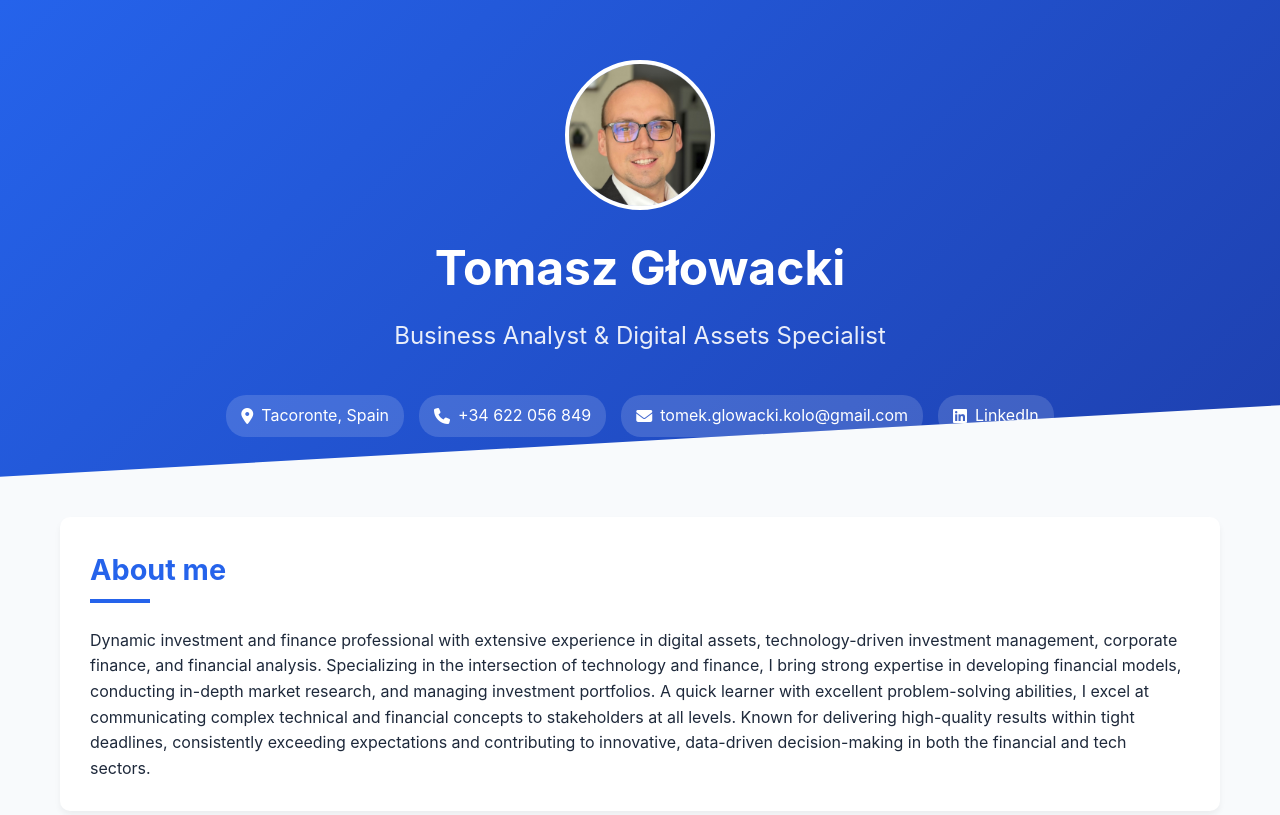
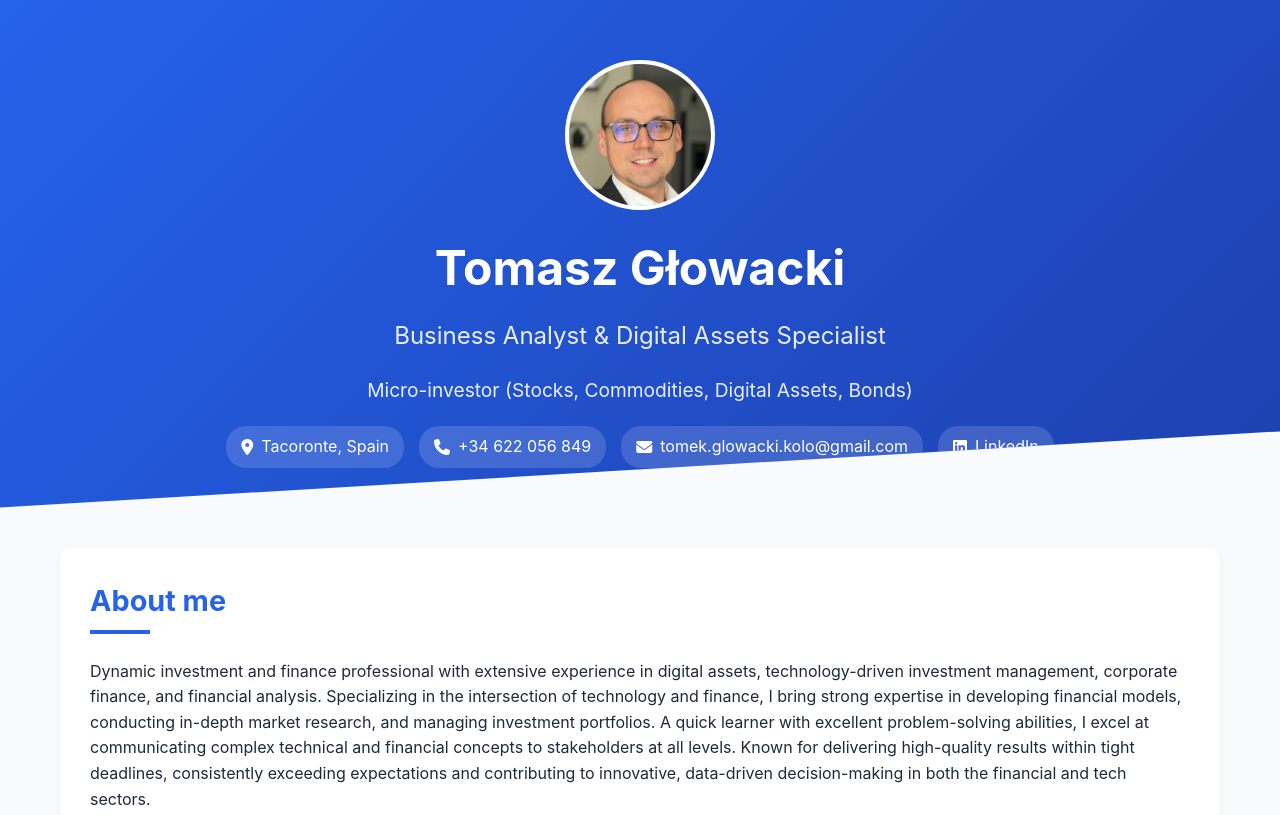
Before and after one commit to digitaltom86/tomaszglowacki.github.io, a plain HTML site: page index.html in a window 1280 px wide. Shown: the top 815 px of the page. Drawn offline with Linux system fonts and the light colour scheme.

Commit message:
Update index.html
Last updates

```diff
--- a/index.html
+++ b/index.html
@@ -75,6 +75,13 @@
             font-weight: 400;
             opacity: 0.9;
             margin-bottom: 20px;
+        }
+
+        .header-title h3 {
+            font-size: 1.2rem;
+            font-weight: 400;
+            opacity: 0.9;
+            margin-top: 5px;
         }
 
         .contact-info {
@@ -376,6 +383,7 @@
                 <div class="header-title">
                     <h1>Tomasz Głowacki</h1>
                     <h2>Business Analyst & Digital Assets Specialist</h2>
+                    <h3>Micro-investor (Stocks, Commodities, Digital Assets, Bonds)</h3>
                 </div>
                 <div class="contact-info">
                     <div class="contact-item">
```
